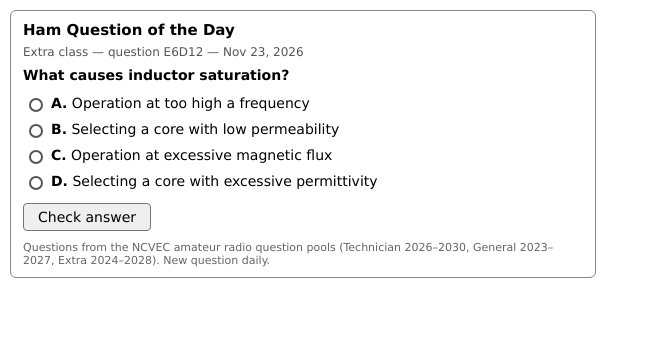
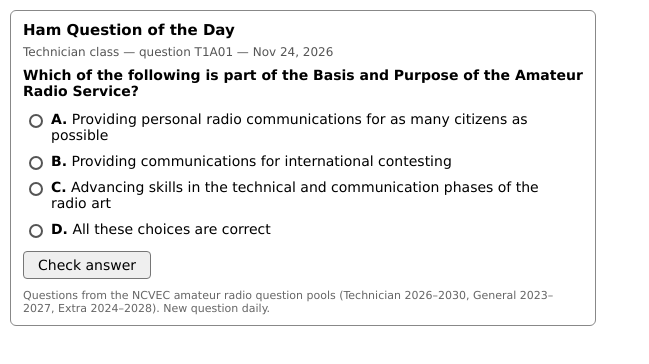
Before and after one commit to AdamL302/ham-qotd, a plain HTML site: page index.html in a window 1280 px wide. Shown: the whole page, without its empty margins (0-649 px from the left). Drawn offline with Linux system fonts and the light colour scheme.

Commit message:
Daily question

```diff
--- a/index.html
+++ b/index.html
@@ -24,10 +24,10 @@ label.btn{display:inline-block;margin-top:8px;padding:5px 14px;border:1px solid
 </style></head><body>
 <div class="box">
 <h3>Ham Question of the Day</h3>
-<div class="tag">Extra class &mdash; question E6D12 &mdash; Nov 23, 2026</div>
-<div class="q">What causes inductor saturation?</div>
+<div class="tag">Technician class &mdash; question T1A01 &mdash; Nov 24, 2026</div>
+<div class="q">Which of the following is part of the Basis and Purpose of the Amateur Radio Service?</div>
 <input type="checkbox" id="chk">
-<div class="opts"><input type="radio" name="o" id="o0" class="r"><label for="o0" class="opt"><b>A.</b> Operation at too high a frequency</label><input type="radio" name="o" id="o1" class="r"><label for="o1" class="opt"><b>B.</b> Selecting a core with low permeability</label><input type="radio" name="o" id="o2" class="r c"><label for="o2" class="opt correct"><b>C.</b> Operation at excessive magnetic flux</label><input type="radio" name="o" id="o3" class="r"><label for="o3" class="opt"><b>D.</b> Selecting a core with excessive permittivity</label><span class="ok">&#10003; Correct!</span><span class="no">&#10007; Not quite.</span></div>
+<div class="opts"><input type="radio" name="o" id="o0" class="r"><label for="o0" class="opt"><b>A.</b> Providing personal radio communications for as many citizens as possible</label><input type="radio" name="o" id="o1" class="r"><label for="o1" class="opt"><b>B.</b> Providing communications for international contesting</label><input type="radio" name="o" id="o2" class="r c"><label for="o2" class="opt correct"><b>C.</b> Advancing skills in the technical and communication phases of the radio art</label><input type="radio" name="o" id="o3" class="r"><label for="o3" class="opt"><b>D.</b> All these choices are correct</label><span class="ok">&#10003; Correct!</span><span class="no">&#10007; Not quite.</span></div>
 <label for="chk" class="btn">Check answer</label>
 <div class="ans">Correct answer: C.</div>
 <div class="src">Questions from the NCVEC amateur radio question pools (Technician 2026&ndash;2030, General 2023&ndash;2027, Extra 2024&ndash;2028). New question daily.</div>
```
